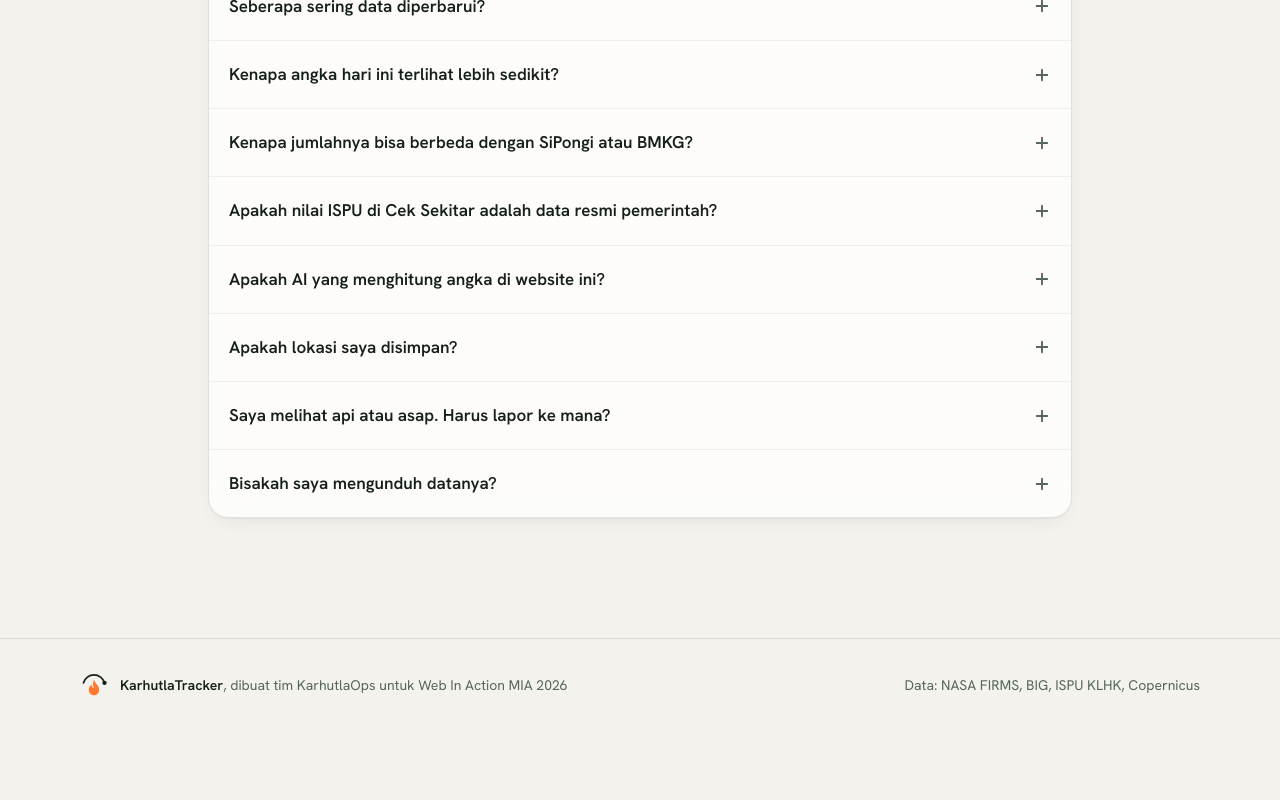
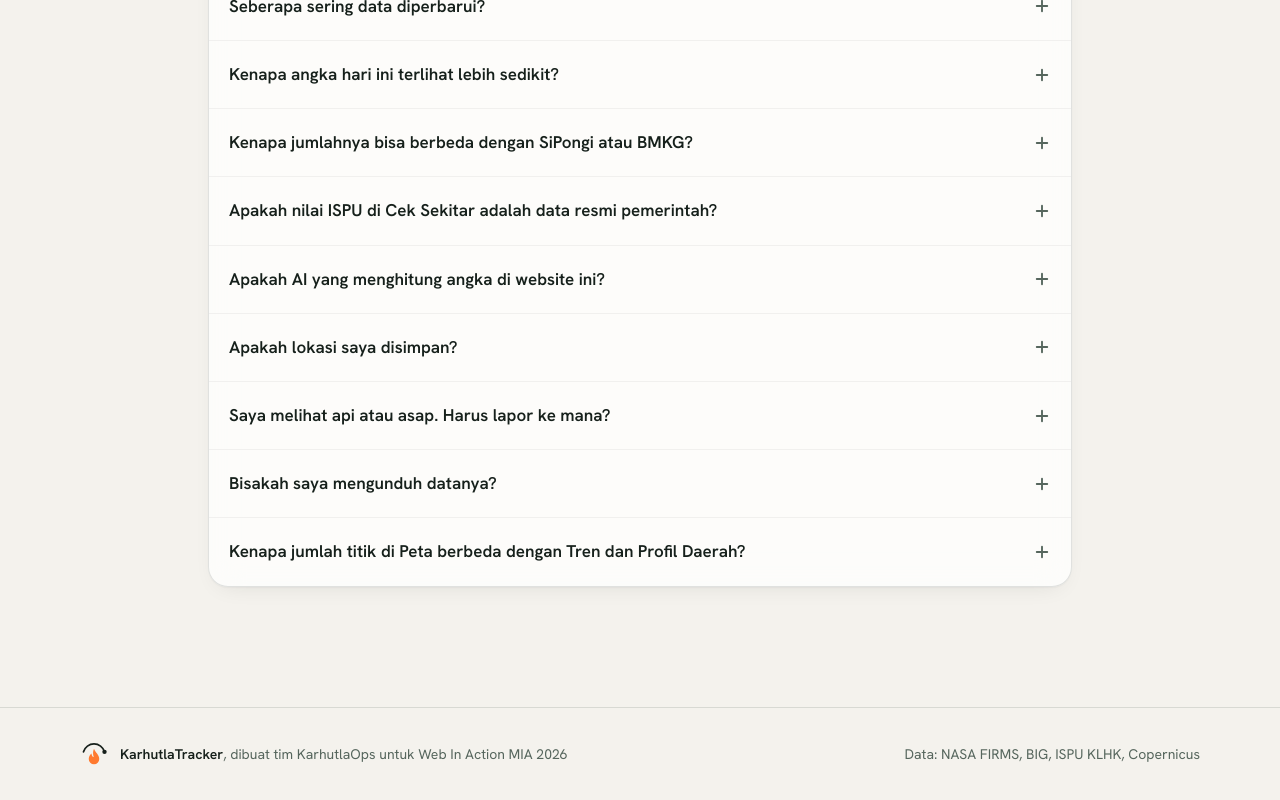
Before and after one commit to IsmailYanuar/karhutla-ops, a Vue app in the folder frontend/: page /tentang-data in a window 1280 px wide. Shown: the part 2372-3172 px from the top of the page. Before the commit the page ends 3103 px from the top, so only its background shows below. Built offline with nearby package versions, Linux system fonts and the light colour scheme.

Commit message:
FAQ: perbedaan angka Peta dengan Tren

```diff
--- a/frontend/src/pages/About.vue
+++ b/frontend/src/pages/About.vue
@@ -29,6 +29,7 @@ const faqs = [
   { q: 'Apakah lokasi saya disimpan?', a: 'Tidak. KarhutlaTracker tidak menyimpan lokasi Anda. Koordinat hanya dikirim ke Open-Meteo untuk mengambil kualitas udara dan ke OpenStreetMap untuk mencari nama tempat.' },
   { q: 'Saya melihat api atau asap. Harus lapor ke mana?', a: 'Utamakan keselamatan dan jauhi api. Hubungi 112 (darurat) atau 113 (pemadam kebakaran). Untuk aduan ke pemerintah, gunakan SP4N-LAPOR!. Panduan lengkapnya ada di halaman Siaga Asap.' },
   { q: 'Bisakah saya mengunduh datanya?', a: 'Bisa. Halaman Peta menyediakan unduhan CSV titik panas sesuai filter provinsi dan tingkat kepercayaan, dan halaman Tren menyediakan unduhan data harian serta tabel 38 provinsi.' },
+  { q: 'Kenapa jumlah titik di Peta berbeda dengan Tren dan Profil Daerah?', a: 'Peta menampilkan deteksi langsung 7 hari terakhir sampai saat ini, termasuk hari ini yang datanya belum lengkap. Tren dan Profil Daerah memakai 7 hari yang sudah lengkap (sampai kemarin lusa) supaya perbandingan antarminggu adil. Karena rentangnya berbeda, angkanya bisa selisih sedikit.' },
 ]
 const openFaq = ref(0)
 </script>
```
